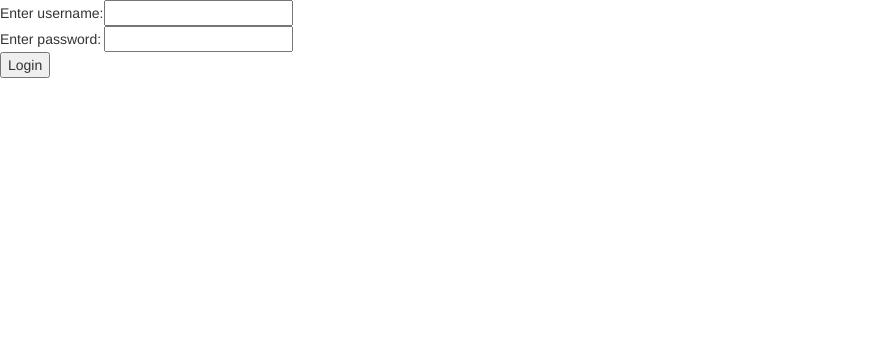
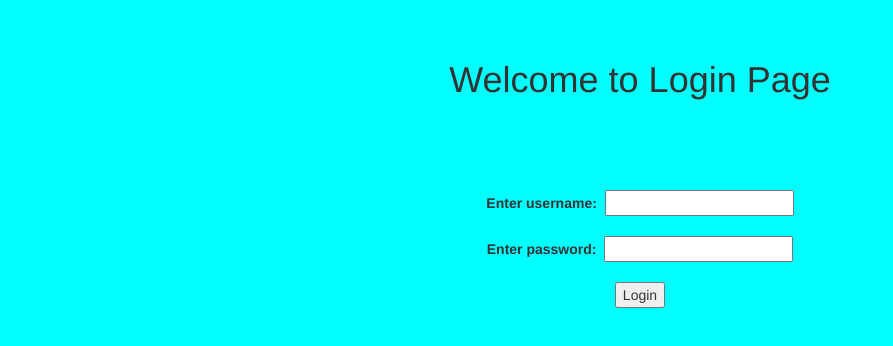
Before and after one commit to MoulikaB/DemoProject, a plain HTML site: page WebContent/index.html in a window 1280 px wide. Shown: the whole page, without its empty margins (0-893 px from the left). Drawn offline with Linux system fonts and the light colour scheme.

Commit message:
committed in index, error and success pages

```diff
--- a/WebContent/index.html
+++ b/WebContent/index.html
@@ -31,26 +31,27 @@ app.controller("MainCtrl",function($scope,$http,$window){
 <title>Insert title here</title>
 </head>
 
-<body ng-controller="MainCtrl">
+<body style="background-color:cyan;" ng-controller="MainCtrl">
 <form ng-submit="checkLogin()">
-<table>
-<tr><td>Enter username: </td>
-<td><input type="text" value="" name="user_name" id="user_name" ng-model="user_name" required/>
 
-</td>
-</tr>
+<center>
+<br>
+<br>
 
-<tr><td>Enter password: </td>
-<td><input type="password" value="" name="password" id="password" ng-model="password" required/>
+<b><h1>Welcome to Login Page </h1></b>
+<br>
+<br>
+<br>
+<br>
+<b>Enter username: </b>&nbsp<input type="text" value="" name="user_name" id="user_name" ng-model="user_name" required />
+<br>
+<br>
+<b>Enter password: </b>&nbsp<input type="password" value="" name="password" id="password" ng-model="password" required/>
+<br>
+<br>
+<input type="submit" value="Login" name="btnLogin" id="btnLogin" ng-model="btnLogin"/>
+</center>
+</form>
 
-</td>
-</tr>
-<tr>
-<td colspan="2"><input type="submit" value="Login" name="btnLogin" id="btnLogin" ng-model="btnLogin"/>
-</td>
-</tr>
-
-</table>
-</form>
 </body>
 </html>
```
Also changed, not shown: WebContent/errorpage.html (+3 -2 lines), WebContent/successpage.html (+2 -2 lines).
